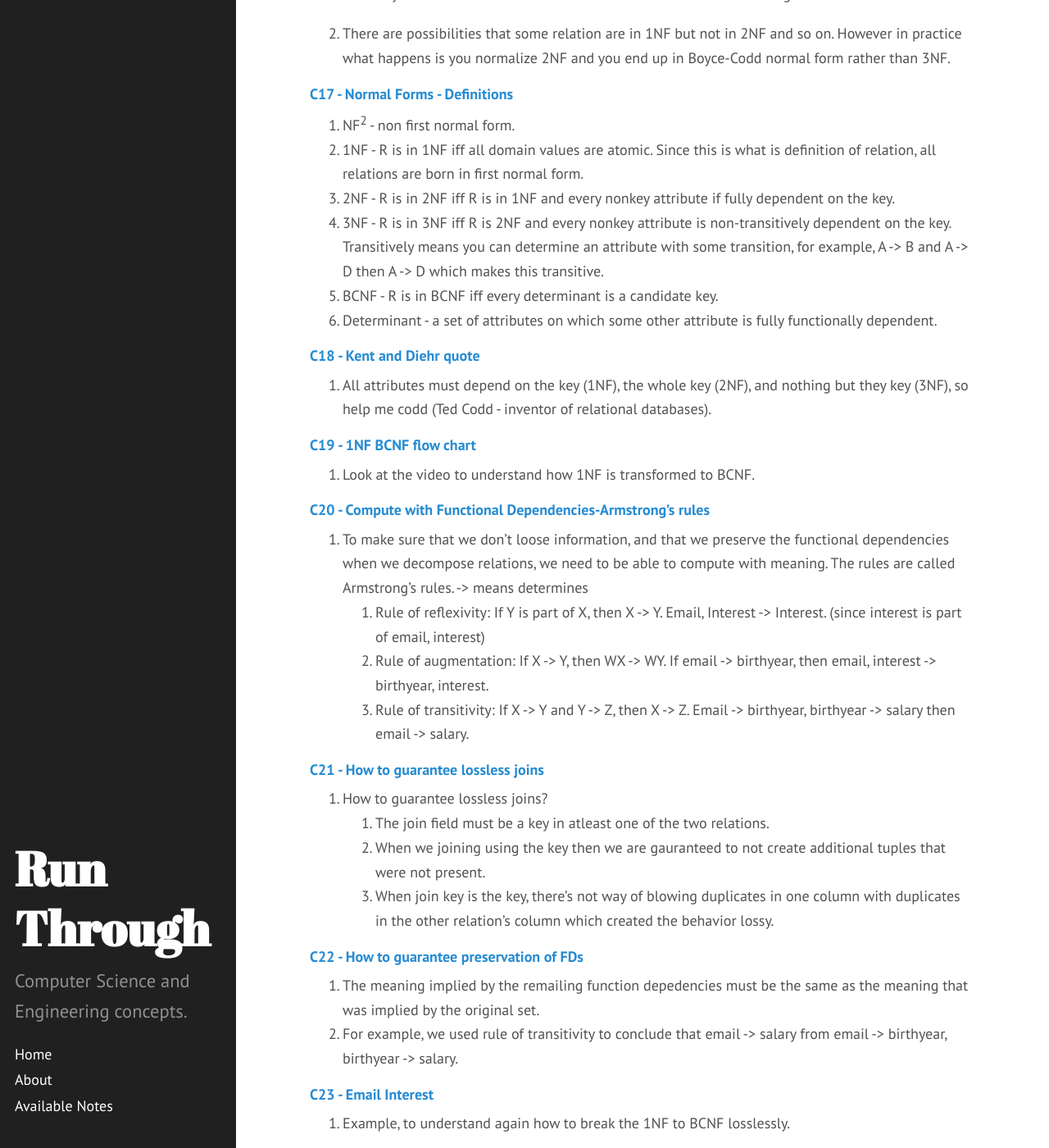
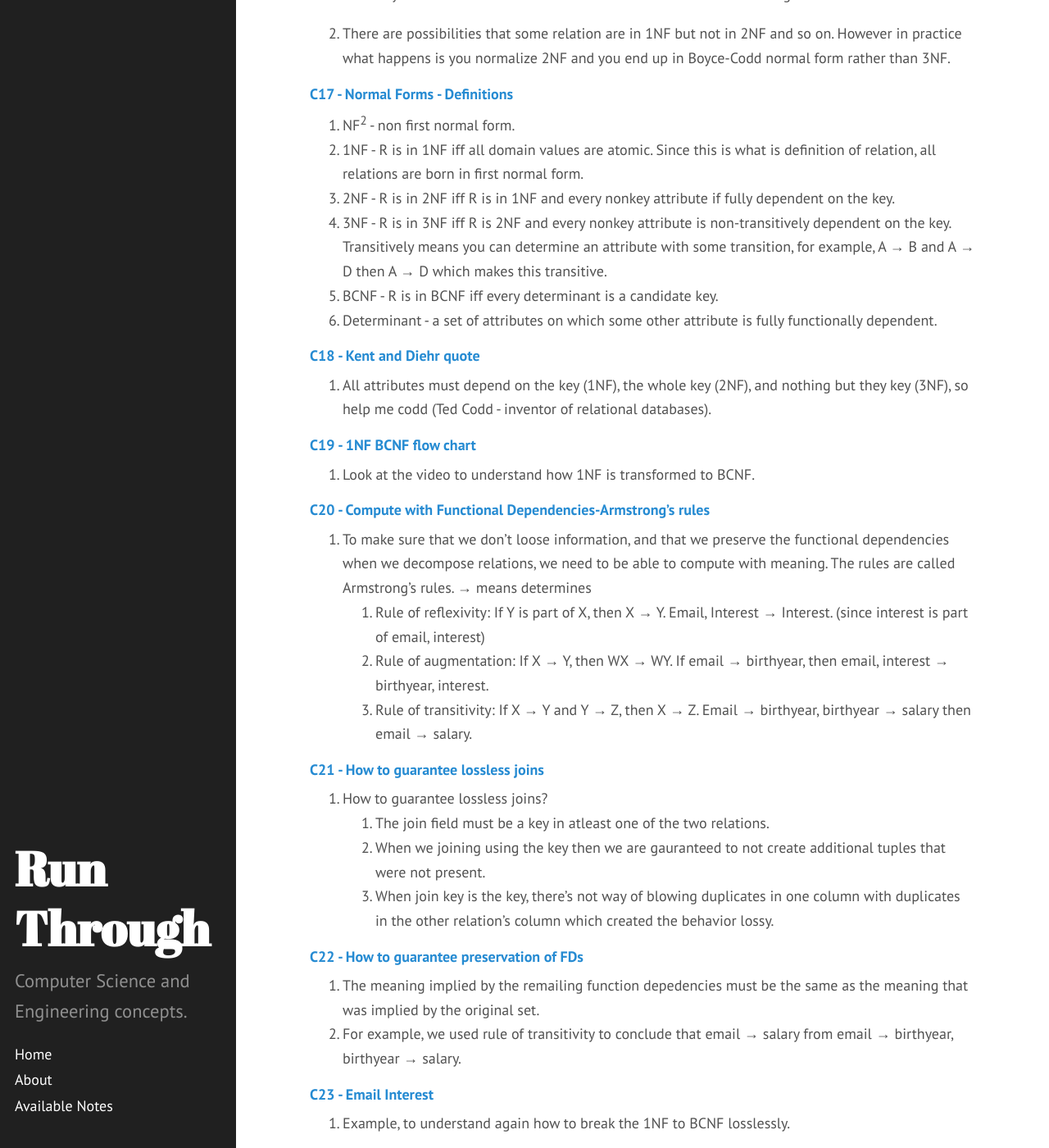
Before and after one commit to runthrough/runthrough.github.io, a Jekyll site: the page built from _posts/2020-02-18-database-systems-concepts-and-design.md, in a window 1280 px wide and 1400 px high, scrolled down 20035 px. Shown: the whole window at 82% size. Built offline with Jekyll 4.4.1, drawn with Linux system fonts in a browser that asks for light colours; Markdown is read by kramdown in place of the engine named in the settings; some of the changed lines change nothing that is shown; some of the changed text lies outside the part shown.

Commit message:
minor corrections

```diff
--- a/_posts/2020-02-18-database-systems-concepts-and-design.md
+++ b/_posts/2020-02-18-database-systems-concepts-and-design.md
@@ -11,7 +11,7 @@ title: Database Systems Concepts and Design
 2. Specification
    1. Extended Entity Relationship Model
 3. Design
-   1. Mapping EER -> Relations
+   1. Mapping EER &rarr; Relations
    2. Relational Query Language
       1. Algebra
       2. Calculus
@@ -111,9 +111,9 @@ title: Database Systems Concepts and Design
 1. If the database only consists of schema and data then schema should contain the aspects of meaning of the data, how it is used and how it is internally organised. This would mean the queries against that scheme will be able to reference how the data is internally organised. This means if we decide to change how the data is internally organised then the application would be affected.
 2. This architecture seperates out how the data is internally organised through internal schema. And data now sits on internal schema. Database is also used by many different applications with different needs to display data. Therefore differents needs are fulfilled by external schema level which seperates out aspects of how data is used by individual applications.
 3. So each schema concentrates on:
-   1. External schema -> use of data
-   2. Conceptual schema -> meaning of data
-   3. Internal Schema -> storage of data
+   1. External schema &rarr; use of data
+   2. Conceptual schema &rarr; meaning of data
+   3. Internal Schema &rarr; storage of data
 
 #### [C26 - Conceptual Schema](https://classroom.udacity.com/courses/ud150/lessons/5828989677/concepts/59769269650923)
 1. Describes all conceptually relevant, general time invariant structural aspect of reality.
@@ -189,10 +189,10 @@ title: Database Systems Concepts and Design
 #### [C03 - Overview of Methodology Data First](https://classroom.udacity.com/courses/ud150/lessons/6055728550/concepts/60902787720923)
 1. In database application development data is first whereas in general software application development process is put first.
 2. Following are the end result of each step in database application development methodology.
-   1. Analysis -> Information Flow Diagram
-   2. Sepecification -> Tasks -> ER or EER Diagram
-   3. Design -> Relational Schema (from ER Diagram) -> Abstract Code (w/SQL)
-   4. Implementation -> MySQL Relational Platform -> PHP Code (w/SQL)
+   1. Analysis &rarr; Information Flow Diagram
+   2. Sepecification &rarr; Tasks &rarr; ER or EER Diagram
+   3. Design &rarr; Relational Schema (from ER Diagram) &rarr; Abstract Code (w/SQL)
+   4. Implementation &rarr; MySQL Relational Platform &rarr; PHP Code (w/SQL)
 
 #### [C08 - Analysis - Information Flow Diagram](https://classroom.udacity.com/courses/ud150/lessons/6055728550/concepts/63714212600923)
 1. Ellipses - Tasks
@@ -554,7 +554,7 @@ title: Database Systems Concepts and Design
 
 #### [C15 - Functional Dependencies and Keys](https://classroom.udacity.com/courses/ud150/lessons/5828669713/concepts/63826311150923)
 1. How do you enforce functional dependencies?
-   1. We use keys to enforce full functional dependencies, X -> Y. For example, when since age is dependent on email and interest both, we make email and interest as composite key to determine since age uniquely
+   1. We use keys to enforce full functional dependencies, X &rarr; Y. For example, when since age is dependent on email and interest both, we make email and interest as composite key to determine since age uniquely
    2. In a relation, the values of the key are unique!
    3. That is why it enforces a function!
 
@@ -571,7 +571,7 @@ title: Database Systems Concepts and Design
 1. NF<sup>2</sup> - non first normal form.
 2. 1NF - R is in 1NF iff all domain values are atomic. Since this is what is definition of relation, all relations are born in first normal form.
 3. 2NF - R is in 2NF iff R is in 1NF and every nonkey attribute if fully dependent on the key.
-4. 3NF - R is in 3NF iff R is 2NF and every nonkey attribute is non-transitively dependent on the key. Transitively means you can determine an attribute with some transition, for example, A -> B and A -> D then A -> D which makes this transitive.
+4. 3NF - R is in 3NF iff R is 2NF and every nonkey attribute is non-transitively dependent on the key. Transitively means you can determine an attribute with some transition, for example, A &rarr; B and A &rarr; D then A &rarr; D which makes this transitive.
 5. BCNF - R is in BCNF iff every determinant is a candidate key.
 6. Determinant - a set of attributes on which some other attribute is fully functionally dependent.
 
@@ -582,10 +582,10 @@ title: Database Systems Concepts and Design
 1. Look at the video to understand how 1NF is transformed to BCNF.
 
 #### [C20 - Compute with Functional Dependencies-Armstrong's rules](https://classroom.udacity.com/courses/ud150/lessons/5828669713/concepts/63703205190923)
-1. To make sure that we don't loose information, and that we preserve the functional dependencies when we decompose relations, we need to be able to compute with meaning. The rules are called Armstrong's rules. -> means determines
-   1. Rule of reflexivity: If Y is part of X, then X -> Y. Email, Interest -> Interest. (since interest is part of email, interest)
-   2. Rule of augmentation: If X -> Y, then WX -> WY. If email -> birthyear, then email, interest -> birthyear, interest.
-   3. Rule of transitivity: If X -> Y and Y -> Z, then X -> Z. Email -> birthyear, birthyear -> salary then email -> salary.
+1. To make sure that we don't loose information, and that we preserve the functional dependencies when we decompose relations, we need to be able to compute with meaning. The rules are called Armstrong's rules. &rarr; means determines
+   1. Rule of reflexivity: If Y is part of X, then X &rarr; Y. Email, Interest &rarr; Interest. (since interest is part of email, interest)
+   2. Rule of augmentation: If X &rarr; Y, then WX &rarr; WY. If email &rarr; birthyear, then email, interest &rarr; birthyear, interest.
+   3. Rule of transitivity: If X &rarr; Y and Y &rarr; Z, then X &rarr; Z. Email &rarr; birthyear, birthyear &rarr; salary then email &rarr; salary.
 
 #### [C21 - How to guarantee lossless joins](https://classroom.udacity.com/courses/ud150/lessons/5828669713/concepts/63703205200923)
 1. How to guarantee lossless joins?
@@ -595,7 +595,7 @@ title: Database Systems Concepts and Design
 
 #### [C22 - How to guarantee preservation of FDs](https://classroom.udacity.com/courses/ud150/lessons/5828669713/concepts/63703205210923)
 1. The meaning implied by the remailing function depedencies must be the same as the meaning that was implied by the original set.
-2. For example, we used rule of transitivity to conclude that email -> salary from email -> birthyear, birthyear -> salary.
+2. For example, we used rule of transitivity to conclude that email &rarr; salary from email &rarr; birthyear, birthyear &rarr; salary.
 
 #### [C23 - Email Interest](https://classroom.udacity.com/courses/ud150/lessons/5828669713/concepts/64820388220923)
 1. Example, to understand again how to break the 1NF to BCNF losslessly.
```
